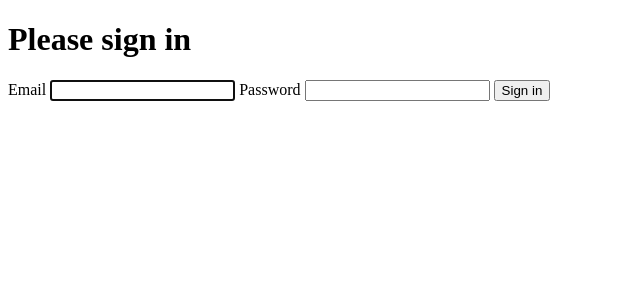
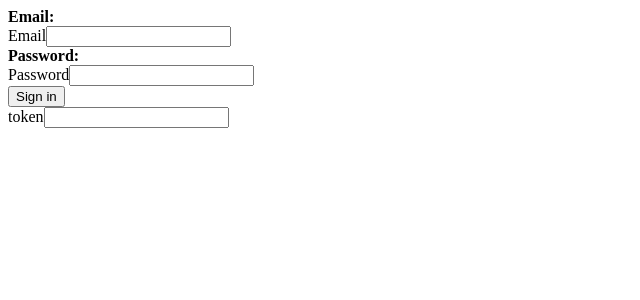
Before and after one commit to StasToken/bugdemo, a Symfony app: template templates/security/login.html.twig in a window 1280 px wide. Shown: the top 300 px of the page, without its empty margins (0-640 px from the left). Run offline with Twig, Linux system fonts and the light colour scheme; the template is opened without the code that fills it, so the values that code supplies are empty; form fields are guessed from the names that the template uses; some libraries are stand-ins or nearby versions.

Commit message:
fixed step 2

```diff
--- a/src/Security/LoginFormAuthenticator.php
+++ b/src/Security/LoginFormAuthenticator.php
@@ -50,8 +50,10 @@ class LoginFormAuthenticator extends AbstractFormLoginAuthenticator implements P
         $credentials = [
             'email' => $request->request->get('email'),
             'password' => $request->request->get('password'),
-            'csrf_token' => $request->request->get('_csrf_token'),
+            'csrf_token' => $request->request->get('_token'),
+//            'csrf_token' => $request->request->get('_csrf_token'),
         ];
+        dump($credentials);
         $request->getSession()->set(
             Security::LAST_USERNAME,
             $credentials['email']
--- a/templates/security/login.html.twig
+++ b/templates/security/login.html.twig
@@ -3,7 +3,8 @@
 {% block title %}Log in!{% endblock %}
 
 {% block body %}
-<form method="post">
+
+
     {% if error %}
         <div class="alert alert-danger">{{ error.messageKey|trans(error.messageData, 'security') }}</div>
     {% endif %}
@@ -13,30 +14,49 @@
             You are logged in as {{ app.user.username }}, <a href="{{ path('app_logout') }}">Logout</a>
         </div>
     {% endif %}
+    {{ form_start(login_form) }}
+    <b>Email:</b><br />
+    {{ form_row(login_form.email) }}
+    <b>Password:</b><br />
+    {{ form_row(login_form.password) }}
+    <div class="text-center"><button type="submit" class="site-btn">Sign in</button></div>
+    {{ form_row(login_form._token) }}
+    {{ form_end(login_form) }}
 
-    <h1 class="h3 mb-3 font-weight-normal">Please sign in</h1>
-    <label for="inputEmail">Email</label>
-    <input type="email" value="{{ last_username }}" name="email" id="inputEmail" class="form-control" required autofocus>
-    <label for="inputPassword">Password</label>
-    <input type="password" name="password" id="inputPassword" class="form-control" required>
+{#<form method="post">#}
+{#    {% if error %}#}
+{#        <div class="alert alert-danger">{{ error.messageKey|trans(error.messageData, 'security') }}</div>#}
+{#    {% endif %}#}
 
-    <input type="hidden" name="_csrf_token"
-           value="{{ csrf_token('authenticate') }}"
-    >
+{#    {% if app.user %}#}
+{#        <div class="mb-3">#}
+{#            You are logged in as {{ app.user.username }}, <a href="{{ path('app_logout') }}">Logout</a>#}
+{#        </div>#}
+{#    {% endif %}#}
 
-    {#
-        Uncomment this section and add a remember_me option below your firewall to activate remember me functionality.
-        See https://symfony.com/doc/current/security/remember_me.html
+{#    <h1 class="h3 mb-3 font-weight-normal">Please sign in</h1>#}
+{#    <label for="inputEmail">Email</label>#}
+{#    <input type="email" value="{{ last_username }}" name="email" id="inputEmail" class="form-control" required autofocus>#}
+{#    <label for="inputPassword">Password</label>#}
+{#    <input type="password" name="password" id="inputPassword" class="form-control" required>#}
 
-        <div class="checkbox mb-3">
-            <label>
-                <input type="checkbox" name="_remember_me"> Remember me
-            </label>
-        </div>
-    #}
+{#    <input type="hidden" name="_csrf_token"#}
+{#           value="{{ csrf_token('authenticate') }}"#}
+{#    >#}
 
-    <button class="btn btn-lg btn-primary" type="submit">
-        Sign in
-    </button>
-</form>
+{#    #}{##}
+{#        Uncomment this section and add a remember_me option below your firewall to activate remember me functionality.#}
+{#        See https://symfony.com/doc/current/security/remember_me.html#}
+
+{#        <div class="checkbox mb-3">#}
+{#            <label>#}
+{#                <input type="checkbox" name="_remember_me"> Remember me#}
+{#            </label>#}
+{#        </div>#}
+{#    #}
+
+{#    <button class="btn btn-lg btn-primary" type="submit">#}
+{#        Sign in#}
+{#    </button>#}
+{#</form>#}
 {% endblock %}
```
Also changed, not shown: src/Controller/SecurityController.php (+7 -2 lines), src/Form/LoginType.php (added, +24 -0 lines).
